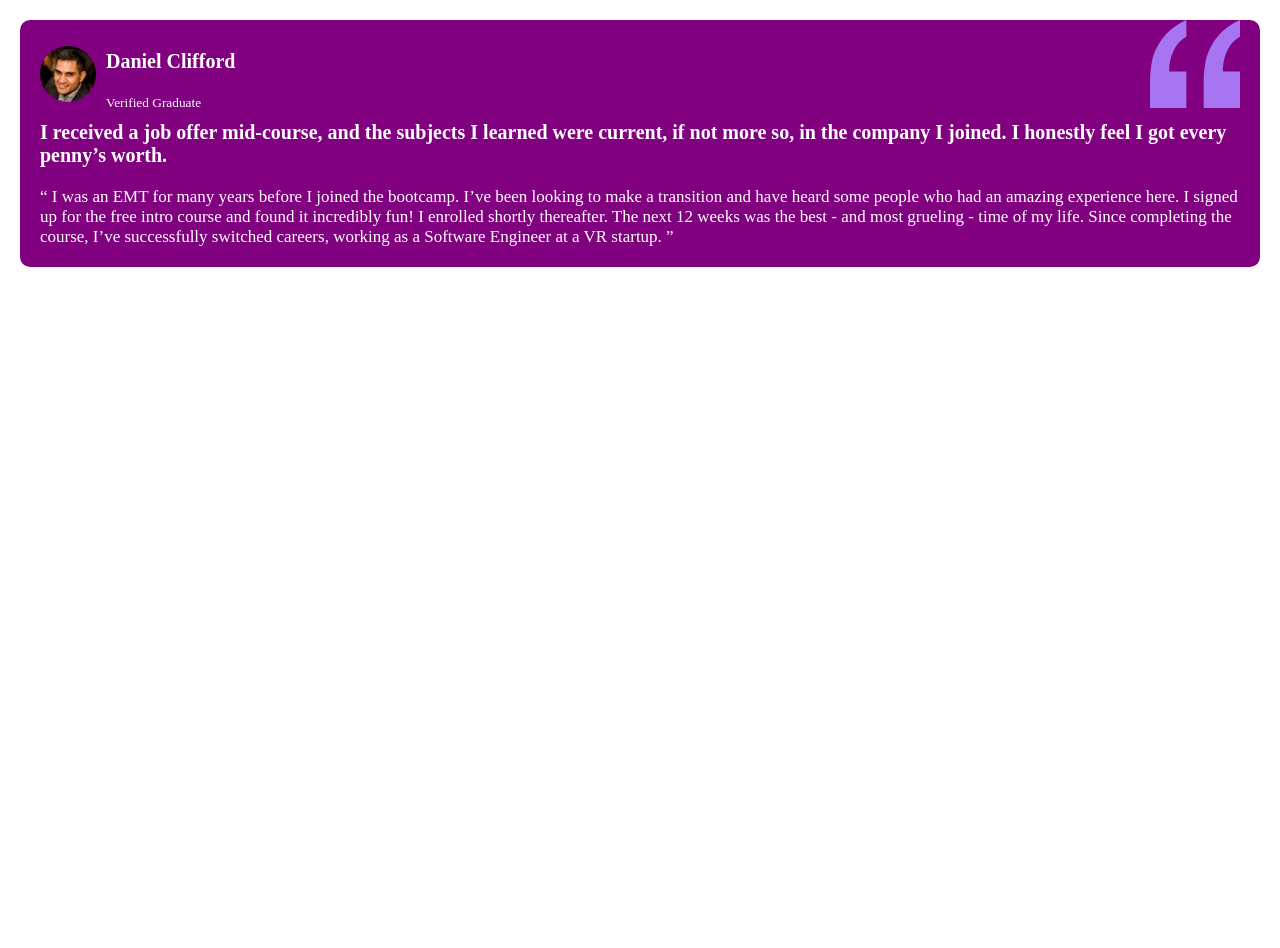
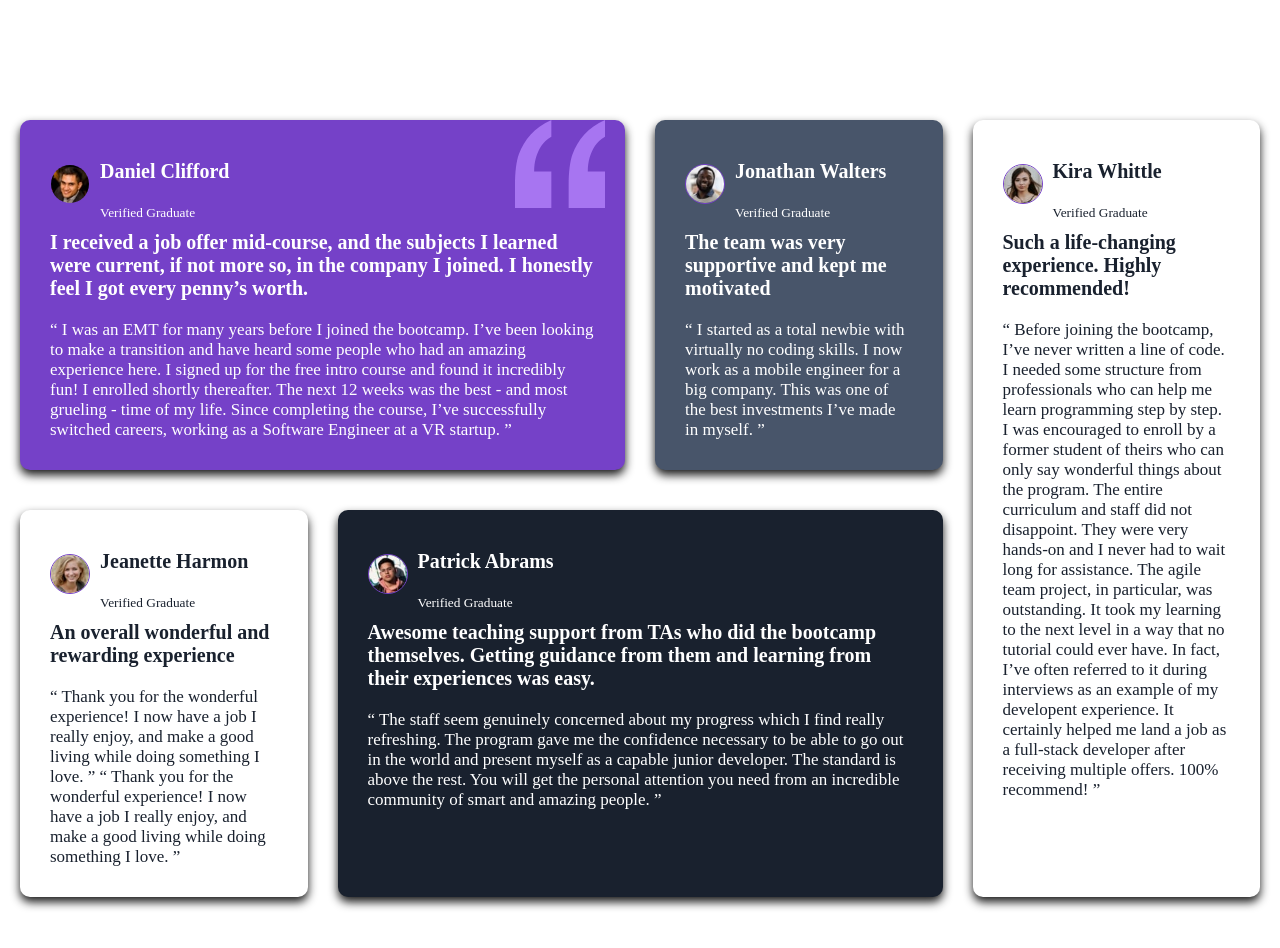
Before and after one commit to itisrichaudhury236/Testimonial-grid-section, a plain HTML site: page index.html in a window 1280 px wide. Before the commit the page ends 800 px from the top, so only its background shows below. Drawn offline with Linux system fonts and the light colour scheme.

Commit message:
responsive update

```diff
--- a/index.html
+++ b/index.html
@@ -8,8 +8,9 @@
     <link rel="stylesheet" href="style.css">
 </head>
 <body>
-    <div class="container">
-        <div class="cards">
+    <main>
+
+        <div class="cards violet">
             <img src="images/bg-pattern-quotation.svg" class="quotes">
             <div class="images">
                 <div>
@@ -30,6 +31,83 @@
                 the course, I’ve successfully switched careers, working as a Software Engineer at a VR startup. ”
             </p>
         </div>
-    </div>
+        <div class="cards grayblue">
+
+            <div class="images">
+                <div>
+                    <img src="images/image-jonathan.jpg" alt="">
+                </div>
+                <div>
+                    <h4>Jonathan Walters</h4>
+                    <small>Verified Graduate</small>
+                </div>
+            </div>
+            <h4>The team was very supportive and kept me motivated</h4>
+
+            <p>“ I started as a total newbie with virtually no coding skills. I now work as a mobile engineer
+                for a big company. This was one of the best investments I’ve made in myself. ”
+            </p>
+        </div>
+        <div class="cards white">
+
+            <div class="images">
+                <div>
+                    <img src="images/image-jeanette.jpg" alt="">
+                </div>
+                <div>
+                    <h4>Jeanette Harmon</h4>
+                    <small>Verified Graduate</small>
+                </div>
+            </div>
+            <h4>An overall wonderful and rewarding experience</h4>
+
+            <p> “ Thank you for the wonderful experience! I now have a job I really enjoy, and make a good living
+                while doing something I love. ” “ Thank you for the wonderful experience! I now have a job I really enjoy, and make a good living
+  while doing something I love. ”</p>
+        </div>
+        <div class="cards darkblue ">
+
+            <div class="images ">
+                <div>
+                    <img src="images/image-patrick.jpg" alt="">
+                </div>
+                <div>
+                    <h4> Patrick Abrams</h4>
+                    <small>Verified Graduate</small>
+                </div>
+            </div>
+            <h4>Awesome teaching support from TAs who did the bootcamp themselves. Getting guidance from them and
+                learning from their experiences was easy.</h4>
+              <p>
+                “ The staff seem genuinely concerned about my progress which I find really refreshing. The program
+                gave me the confidence necessary to be able to go out in the world and present myself as a capable
+                junior developer. The standard is above the rest. You will get the personal attention you need from
+                an incredible community of smart and amazing people. ”
+              </p>
+        </div>
+        <div class="cards white">
+
+            <div class="images ">
+                <div>
+                    <img src="images/image-kira.jpg" alt="">
+                </div>
+                <div>
+                    <h4>Kira Whittle</h4>
+                    <small>Verified Graduate</small>
+                </div>
+            </div>
+            <h4>Such a life-changing experience. Highly recommended!</h4>
+            <p>“ Before joining the bootcamp, I’ve never written a line of code. I needed some structure from
+                professionals who can help me learn programming step by step. I was encouraged to enroll by a former
+                student of theirs who can only say wonderful things about the program. The entire curriculum and staff
+                did not disappoint. They were very hands-on and I never had to wait long for assistance. The agile team
+                project, in particular, was outstanding. It took my learning to the next level in a way that no tutorial
+                could ever have. In fact, I’ve often referred to it during interviews as an example of my developent
+                experience. It certainly helped me land a job as a full-stack developer after receiving multiple offers.
+                100% recommend! ”</p>
+        </div>
+
+
+    </main>
 </body>
 </html>
--- a/style.css
+++ b/style.css
@@ -3,17 +3,39 @@
     padding: 0;
     box-sizing: border-box;
 }
-.container{
-    margin: 20px;
+main{
+    max-width: 1440px;
+    padding: 20px;
+    display: grid;
+    grid-template-columns:repeat(4,1fr);
+    gap: 30px;
+    margin: 100px auto;
 }
 .cards{
-
-  padding: 20px;
-  background-color: purple;
+  padding: 30px;
   border-radius: 10px;
   color: #fff;
   position: relative;
+  box-shadow: 0 5px 10px rgba(0,0,0, 0.9);
+  margin-bottom: 10px;
 }
+.cards.violet{
+    background-color:hsl(263, 55%, 52%) ;
+}
+.cards.gray{
+    background-color:hsl(0, 0%, 81%) ;
+}
+.cards.grayblue{
+    background-color:hsl(217, 19%, 35%) ;
+}
+.cards.darkblue{
+    background-color: hsl(219, 29%, 14%) ;
+}
+.cards.white{
+    background-color: hsl(0, 0%, 100%);
+    color:hsl(219, 29%, 14%);
+}
+
 .cards .quotes{
     position: absolute;
     right: 20px;
@@ -27,6 +49,8 @@
 .cards .images img{
     border-radius: 50%;
     margin-right: 10px;
+    width: 40px;
+    border: 1px solid hsl(263, 55%,52%);
 }
 .cards h4{
     margin: 10px 0 20px;
@@ -37,3 +61,38 @@
     font-size: 17px;
 
 }
+.cards:nth-of-type(1){
+    grid-column: 1/3;
+
+}
+.cards:nth-of-type(4){
+    grid-column: 2/4;
+    grid-row:2;
+
+}
+.cards:nth-of-type(5){
+    grid-column: 4;
+    grid-row: 1/3;
+
+}
+@media (max-width:768px) {
+    main{
+        grid-template-columns: 1fr;
+        width: 100%;
+
+    }
+    .cards:nth-of-type(1){
+        grid-column: 1;
+
+    }
+    .cards:nth-of-type(4){
+        grid-column: 1;
+        grid-row:4;
+
+    }
+    .cards:nth-of-type(5){
+        grid-column: 1;
+        grid-row: 5;
+
+    }
+}
```
